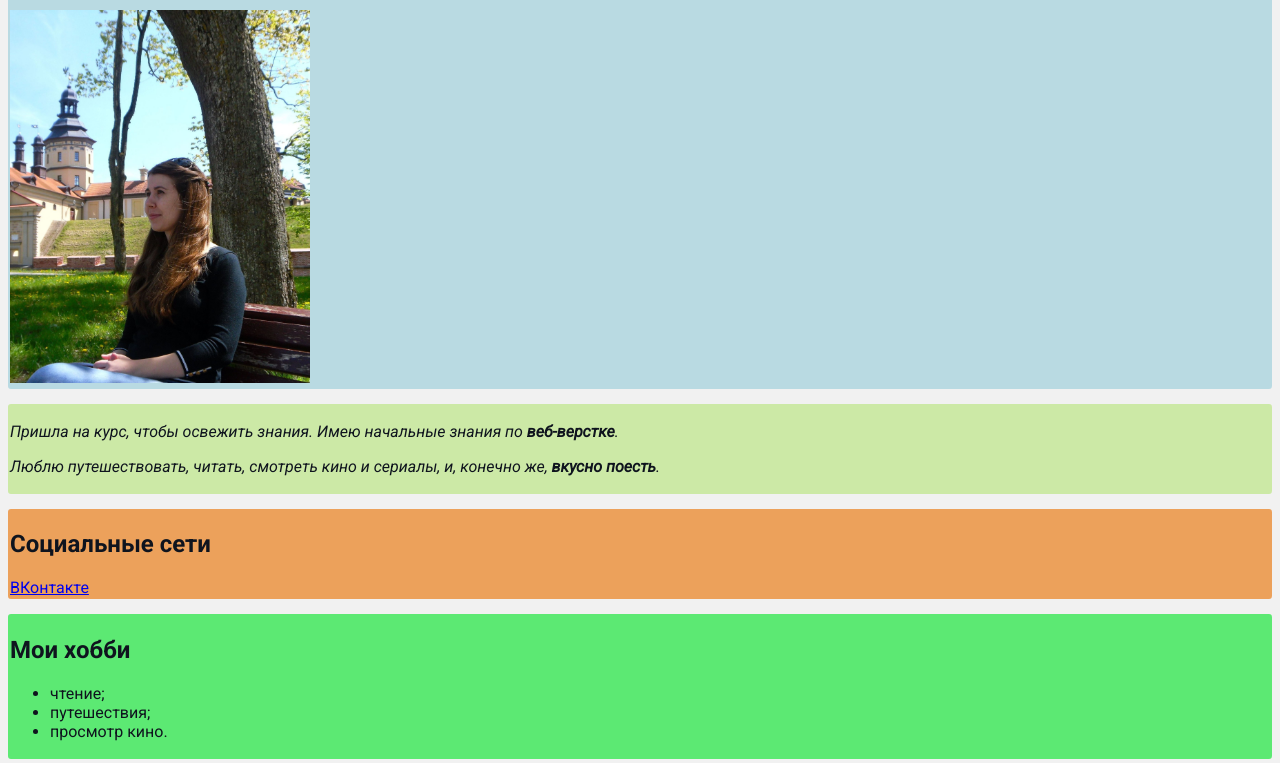
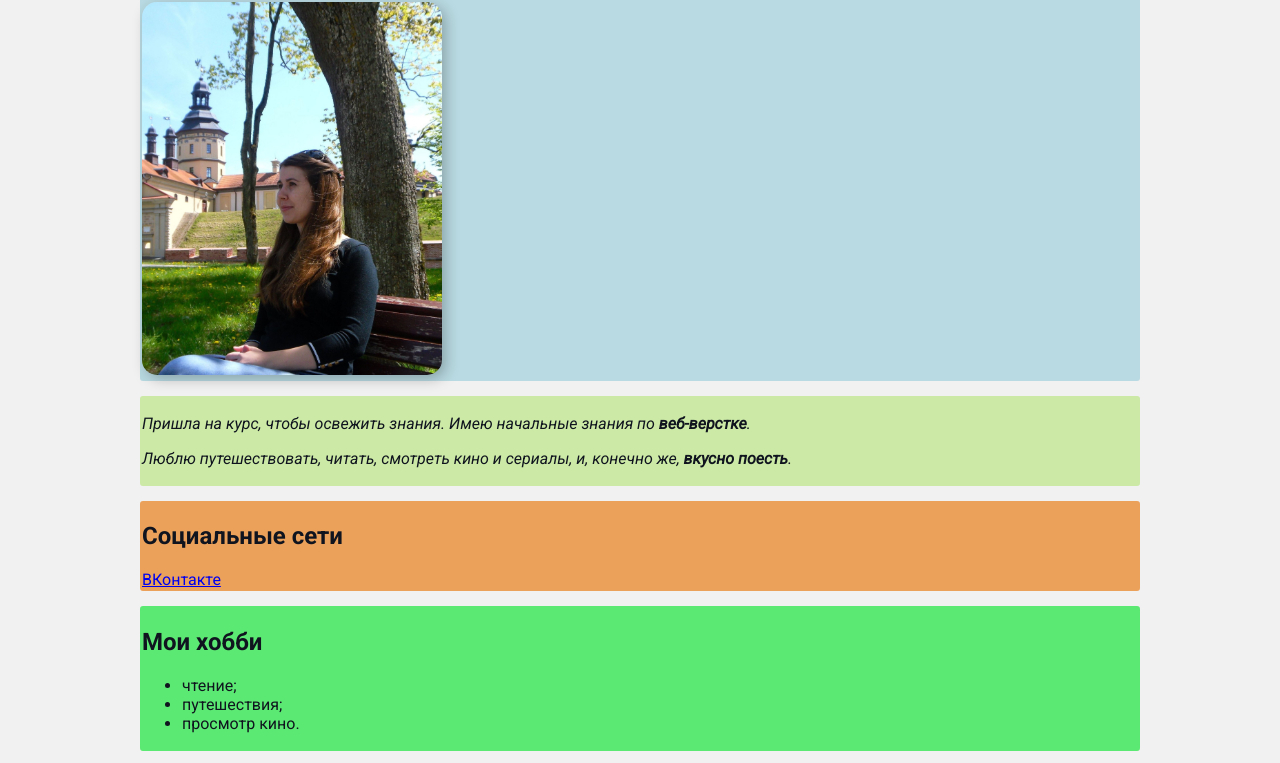
Before and after one commit to HomRed2100/rezume, a plain HTML site: page index.html in a window 1280 px wide. Shown: the part 81-844 px from the top of the page. Drawn offline with Linux system fonts and the light colour scheme.

Commit message:
стилизовала аватар

```diff
--- a/css/style.css
+++ b/css/style.css
@@ -4,6 +4,16 @@ body {
     font-weight: normal;
     color: #0f141e;
     background-color: #f1f1f1;
+}
+
+.container {
+    max-width: 1000px;
+    margin: 0 auto;
+}
+
+.avatar {
+    border-radius: 15px;
+    box-shadow: 4px 4px 14px rgba(0, 0, 0, 0.25);
 }
 
 .info-text {
--- a/index.html
+++ b/index.html
@@ -13,10 +13,10 @@
     <link rel="stylesheet" href="css/style.css">
 
 </head>
-<body>
+<body class="container">
     <div class="card">
         <h1>Ларина Мария</h1>
-        <img src="img/myphoto.jpg" alt="мое фото" width="300">
+        <img class="avatar" src="img/myphoto.jpg" alt="мое фото" width="300">
     </div >
     <div class="info-text card-2">
         <p>Пришла на <em>курс</em>, чтобы освежить знания. Имею начальные знания по <strong>веб-верстке</strong>.</p>
```
